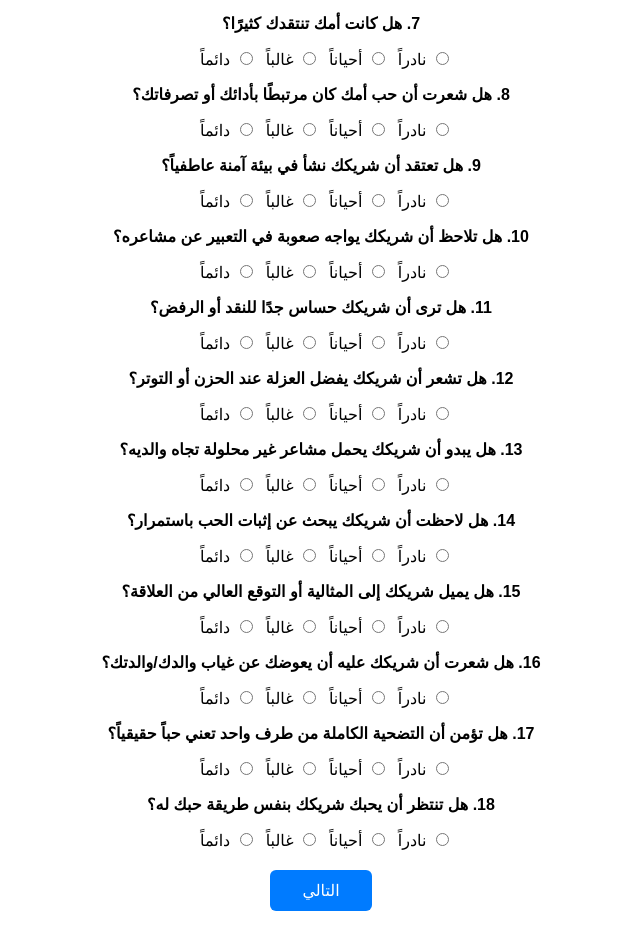
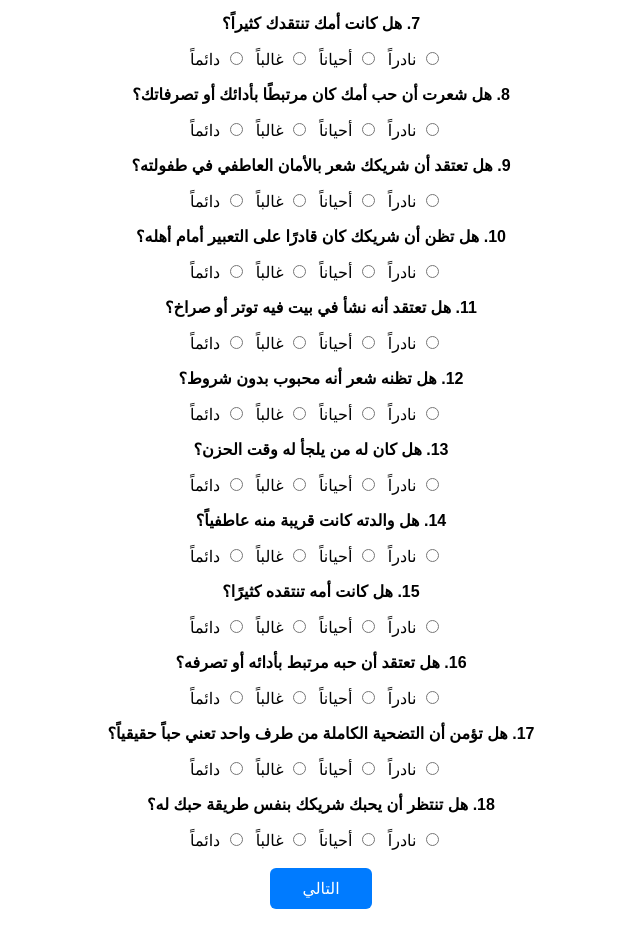
Before and after one commit to johani23/heartbridge-unified3, a React (Create React App) app: page /quiz in a window 1280 px wide. Shown: the part 520-1470 px from the top of the page, without its empty margins (319-959 px from the left). Built offline with nearby package versions, Linux system fonts and the light colour scheme.

Commit message:
Update Quiz.jsx

```diff
--- a/src/components/Quiz.jsx
+++ b/src/components/Quiz.jsx
@@ -1,79 +1,92 @@
-// Quiz.jsx
 import React, { useState } from 'react';
 import { useNavigate } from 'react-router-dom';
 
-function Quiz() {
+const Quiz = () => {
   const navigate = useNavigate();
 
+  const [answers, setAnswers] = useState({});
+
   const questions = [
-    // الطفولة والأسرة (أسئلة المستخدم)
-    "هل شعرت بالأمان العاطفي في طفولتك؟",
-    "هل كنت قادرًا على التعبير عن مشاعرك أمام والديك؟",
-    "هل عشت في منزل يغلب عليه الصراع أو التوتر؟",
-    "هل شعرت أنك محبوب بدون شروط؟",
-    "هل كنت تلجأ لأحد والديك عند الحزن؟",
-    "هل كانت والدتك قريبة منك عاطفياً؟",
-    "هل كانت أمك تنتقدك كثيرًا؟",
-    "هل شعرت أن حب أمك كان مرتبطًا بأدائك أو تصرفاتك؟",
+    // المستخدم - الطفولة
+    'هل شعرت بالأمان العاطفي في طفولتك؟',
+    'هل كنت قادرًا على التعبير عن مشاعرك أمام والديك؟',
+    'هل عشت في منزل يغلب عليه الصراع أو التوتر؟',
+    'هل شعرت أنك محبوب بدون شروط؟',
+    'هل كنت تلجأ لأحد والديك عند الحزن؟',
+    'هل كانت والدتك قريبة منك عاطفياً؟',
+    'هل كانت أمك تنتقدك كثيراً؟',
+    'هل شعرت أن حب أمك كان مرتبطًا بأدائك أو تصرفاتك؟',
 
-    // الطفولة والأسرة (أسئلة الشريك)
-    "هل تعتقد أن شريكك نشأ في بيئة آمنة عاطفياً؟",
-    "هل تلاحظ أن شريكك يواجه صعوبة في التعبير عن مشاعره؟",
-    "هل ترى أن شريكك حساس جدًا للنقد أو الرفض؟",
-    "هل تشعر أن شريكك يفضل العزلة عند الحزن أو التوتر؟",
-    "هل يبدو أن شريكك يحمل مشاعر غير محلولة تجاه والديه؟",
-    "هل لاحظت أن شريكك يبحث عن إثبات الحب باستمرار؟",
-    "هل يميل شريكك إلى المثالية أو التوقع العالي من العلاقة؟",
-    "هل شعرت أن شريكك عليه أن يعوضك عن غياب والدك/والدتك؟",
+    // الشريك - بصيغة انعكاسية
+    'هل تعتقد أن شريكك شعر بالأمان العاطفي في طفولته؟',
+    'هل تظن أن شريكك كان قادرًا على التعبير أمام أهله؟',
+    'هل تعتقد أنه نشأ في بيت فيه توتر أو صراخ؟',
+    'هل تظنه شعر أنه محبوب بدون شروط؟',
+    'هل كان له من يلجأ له وقت الحزن؟',
+    'هل والدته كانت قريبة منه عاطفياً؟',
+    'هل كانت أمه تنتقده كثيرًا؟',
+    'هل تعتقد أن حبه مرتبط بأدائه أو تصرفه؟',
 
-    // الدافع والتوقعات (أسئلة المستخدم فقط)
-    "هل تؤمن أن التضحية الكاملة من طرف واحد تعني حباً حقيقياً؟",
-    "هل تنتظر أن يحبك شريكك بنفس طريقة حبك له؟"
+    // التوقعات من العلاقة
+    'هل تؤمن أن التضحية الكاملة من طرف واحد تعني حباً حقيقياً؟',
+    'هل تنتظر أن يحبك شريكك بنفس طريقة حبك له؟'
   ];
 
-  const [answers, setAnswers] = useState(Array(questions.length).fill(''));
+  const options = ['نادراً', 'أحياناً', 'غالباً', 'دائماً'];
 
-  const handleChange = (index, value) => {
-    const updated = [...answers];
-    updated[index] = value;
-    setAnswers(updated);
+  const handleSelect = (qIndex, value) => {
+    setAnswers({ ...answers, [qIndex]: value });
+  };
+
+  const calculatePattern = (sum) => {
+    if (sum <= 14) return 'The Burnt Survivor';
+    if (sum <= 20) return 'The Silent Doubter';
+    if (sum <= 26) return 'The Rescuer';
+    return 'The Idealist';
   };
 
   const handleSubmit = () => {
-    if (answers.includes('')) {
-      alert('يرجى الإجابة على جميع الأسئلة قبل المتابعة.');
+    if (Object.keys(answers).length < questions.length) {
+      alert('يرجى الإجابة على جميع الأسئلة');
       return;
     }
 
-    localStorage.setItem('quizAnswers', JSON.stringify(answers));
+    const userScore = [...Array(8).keys()].reduce((acc, i) => acc + (parseInt(answers[i]) || 0), 0);
+    const partnerScore = [...Array(8).keys()].reduce((acc, i) => acc + (parseInt(answers[i + 8]) || 0), 0);
+
+    const userPattern = calculatePattern(userScore);
+    const partnerPattern = calculatePattern(partnerScore);
+
+    localStorage.setItem('userPattern', userPattern);
+    localStorage.setItem('partnerPattern', partnerPattern);
+
     navigate('/analyze');
   };
 
   return (
     <div className="app-container">
       <h2>🧠 استبيان تحديد النمط العاطفي</h2>
-      {questions.map((q, idx) => (
-        <div key={idx} className="question-block">
-          <p><strong>{idx + 1}. {q}</strong></p>
-          {['نادراً', 'أحياناً', 'غالباً', 'دائماً'].map((option) => (
-            <label key={option} style={{ marginInlineEnd: '10px' }}>
+      {questions.map((q, i) => (
+        <div key={i}>
+          <p><strong>{i + 1}. {q}</strong></p>
+          {options.map((opt, val) => (
+            <label key={val} style={{ marginRight: '10px' }}>
               <input
                 type="radio"
-                name={`q-${idx}`}
-                value={option}
-                checked={answers[idx] === option}
-                onChange={(e) => handleChange(idx, e.target.value)}
-              /> {option}
+                name={`q${i}`}
+                value={val + 1}
+                checked={answers[i] === String(val + 1)}
+                onChange={(e) => handleSelect(i, e.target.value)}
+              /> {opt}
             </label>
           ))}
         </div>
       ))}
 
-      <button className="analyze-button" onClick={handleSubmit} style={{ marginTop: '20px' }}>
-        التالي
-      </button>
+      <br />
+      <button className="analyze-button" onClick={handleSubmit}>التالي</button>
     </div>
   );
-}
+};
 
 export default Quiz;
```
